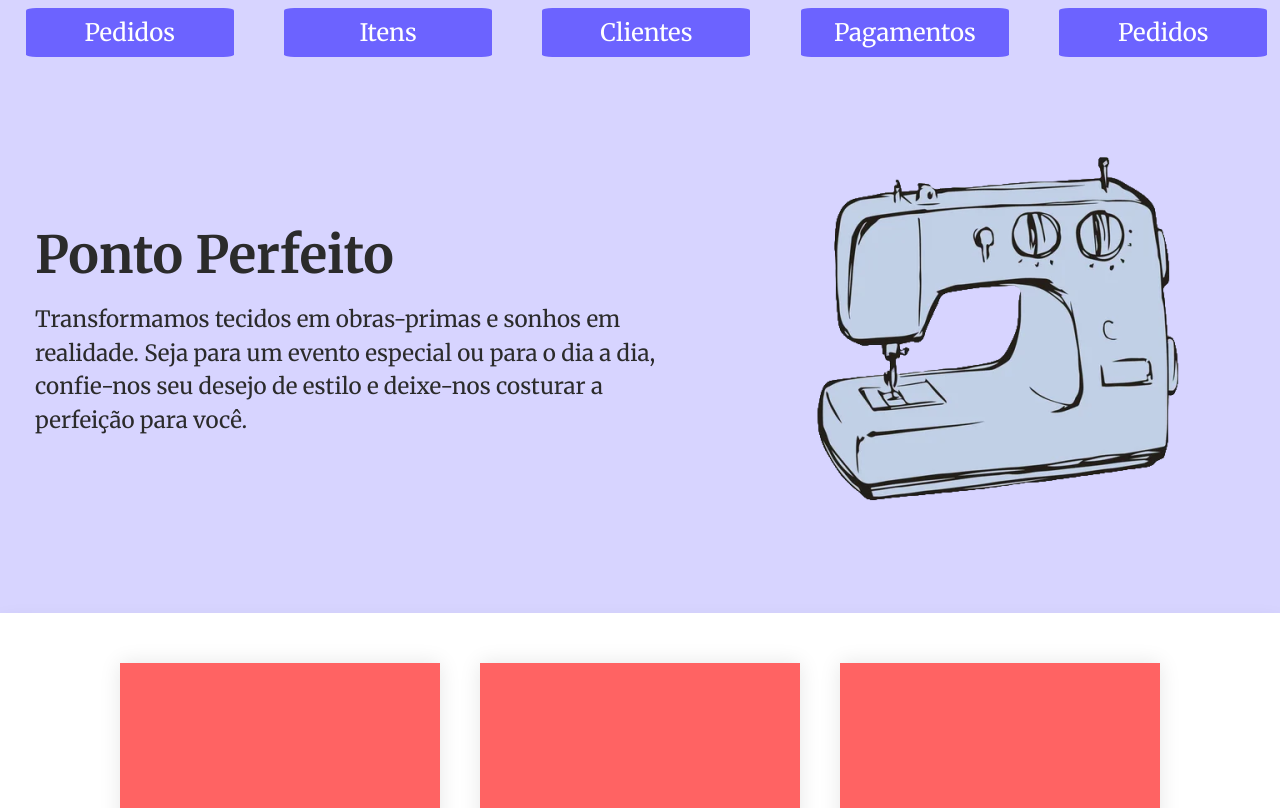
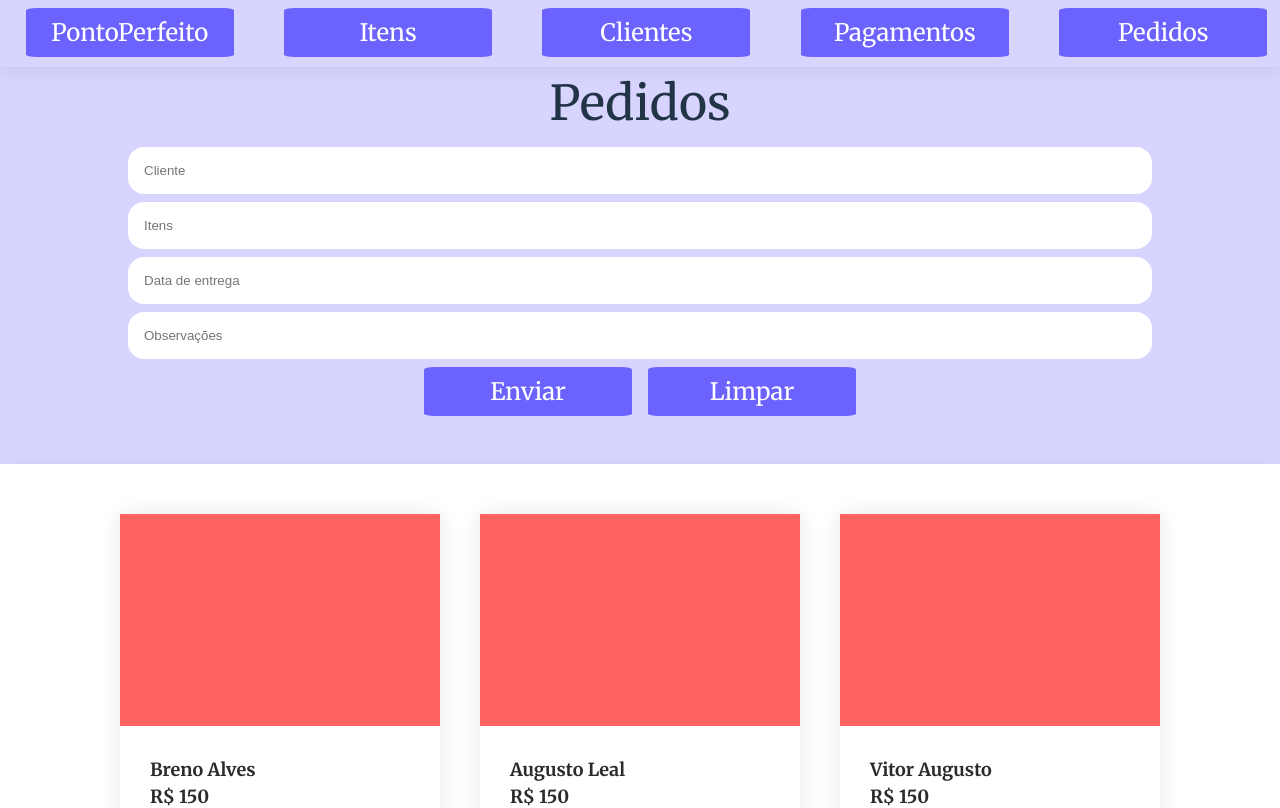
Before and after one commit to FVitorr/trab_bdI_pp, a React (Vite) app: page /pedidos in a window 1280 px wide. Shown: the top 808 px of the page. Built offline with nearby package versions, Linux system fonts and the light colour scheme.

Commit message:
Create routes

```diff
--- a/package.json
+++ b/package.json
@@ -10,8 +10,11 @@
     "preview": "vite preview"
   },
   "dependencies": {
+    "@types/react-router-dom": "^5.3.3",
     "react": "^18.2.0",
-    "react-dom": "^18.2.0"
+    "react-dom": "^18.2.0",
+    "react-router-dom": "^6.16.0",
+    "styled-components": "^6.0.8"
   },
   "devDependencies": {
     "@types/react": "^18.2.15",
--- a/src/App.tsx
+++ b/src/App.tsx
@@ -1,12 +1,13 @@
 import React from 'react';
 import Main from './components/Main';
+import Appl from './routes';
 
 import './App.css'
 
 function App() {
 
   return (
-     <Main />
+    <Appl />
   )
 }
 
--- a/src/components/Header/index.tsx
+++ b/src/components/Header/index.tsx
@@ -1,19 +1,19 @@
 import React, { useEffect, useState } from "react";
+import { Link } from 'react-router-dom';
+
 
 import { Container } from "./styles";
 import Pedidos from "../Pedidos";
 
 const Header: React.FC = () => {
-  const [exibirPedidos, setExibirPedidos] = useState(false);
 
   return (
     <Container>
-      <button onClick={() => setExibirPedidos(true)}>Pedidos</button>
-      {exibirPedidos ? <Pedidos /> : null}
+      <button><Link to="/">PontoPerfeito</Link></button>
         <button>Itens</button>
         <button>Clientes</button>
         <button>Pagamentos</button>
-        <button>Pedidos</button>
+        <button><Link to="/pedidos">Pedidos</Link></button>
     </ Container>
   );
 };
--- a/src/components/Header/styles.ts
+++ b/src/components/Header/styles.ts
@@ -16,7 +16,10 @@ export const Container = styled.div`
   padding: 8px 0 9px 13px;
   border-bottom: 1px solid #D7D4FF;
 
+  box-shadow: 0px 0px 20px rgba(0,0,0,0.1);
+
   >button {
+    >a{
     padding: 8px;
     border-radius: 5%;
 
@@ -32,5 +35,25 @@ export const Container = styled.div`
     &:hover{
       background: #594fff;
     }
+    }
   }
+
+    >button {
+      padding: 8px;
+      border-radius: 5%;
+
+      width: 13rem;
+      font-size: 1.5rem;
+
+      outline: 0;
+      cursor: pointer;
+
+      background-color: #6C63FF;
+      color: #FFFFFF;
+
+      &:hover{
+        background: #594fff;
+      }
+  }
+}
 `;
--- a/src/components/Main/index.tsx
+++ b/src/components/Main/index.tsx
@@ -3,6 +3,8 @@ import PedidosAbertos from "../PedidosAbertos";
 import Header from "../Header";
 import Footer from "../Footer";
 import InfoPP from "../InfoPP";
+import { Link } from 'react-router-dom';
+
 
 import { Container } from "./styles";
 
--- a/src/components/Pedidos/index.tsx
+++ b/src/components/Pedidos/index.tsx
@@ -1,17 +1,26 @@
 import React, { useEffect, useState } from "react";
 
-import { Container } from "./styles";
+import { Container, Formulario } from "./styles";
+import Header from "../Header/index";
+import PedidosAbertos from "../PedidosAbertos/index";
 
 const Pedidos: React.FC = () => {
   return (
     <Container>
+      <Header />
 
+<Formulario>
   <p>Pedidos</p>
   <input placeholder="Cliente" type="text" />
   <input placeholder="Itens" type="text" />
   <input placeholder="Data de entrega" type="text" />
   <input placeholder="Observações" type="text" />
-
+  <div>
+  <button>Enviar</button>
+  <button>Limpar</button>
+  </div>
+  </Formulario>
+<PedidosAbertos />
     </ Container>
   );
 };
--- a/src/components/Pedidos/styles.ts
+++ b/src/components/Pedidos/styles.ts
@@ -11,3 +11,46 @@ export const Container = styled.div`
   display: flex;
   flex-direction: column;
 `;
+
+export const Formulario = styled.div`
+  padding: 0 0 3rem 0;
+  display: flex;
+  gap: 0.5rem;
+  flex-direction: column;
+  align-items: center;
+  justify-content: center;
+
+  >p{
+    font-size: 3rem;
+  }
+
+  >input{
+    width: 80%;
+    padding: 1rem;
+    border-radius: 1rem;
+    border: none;
+  }
+
+  >div{
+    display: flex;
+    gap: 1rem;
+  >button {
+    padding: 8px;
+    border-radius: 5%;
+
+    width: 13rem;
+    font-size: 1.5rem;
+
+    outline: 0;
+    cursor: pointer;
+
+    background-color: #6C63FF;
+    color: #FFFFFF;
+
+    &:hover{
+      background: #594fff;
+    }
+}
+
+}
+`;
--- /dev/null
+++ b/src/routes.tsx
@@ -0,0 +1,18 @@
+import React from "react";
+import { BrowserRouter, Route, Routes   } from "react-router-dom";
+
+import Pedidos from "./components/Pedidos/index";
+import Main from "./components/Main/index";
+
+const Appl: React.FC = () => {
+   return(
+       <BrowserRouter>
+            <Routes>
+                <Route path="/" element = { <Main /> }   exact />
+                <Route path="/pedidos" element = { <Pedidos /> }   />
+            </Routes>
+        </BrowserRouter>
+   )
+}
+
+export default Appl;
```
Also changed, not shown: 1 other file (tests, documents, lock files or other folders).
